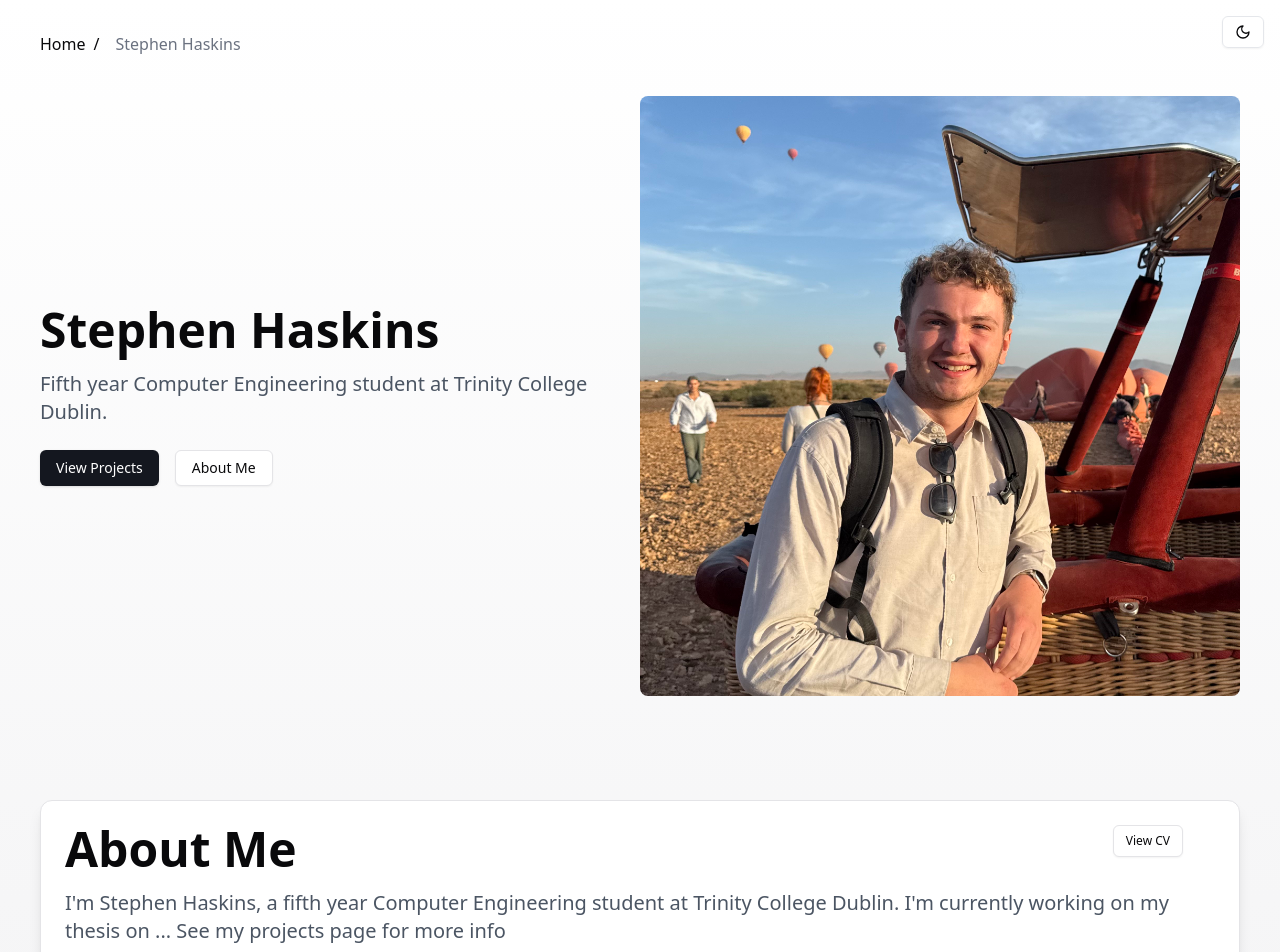
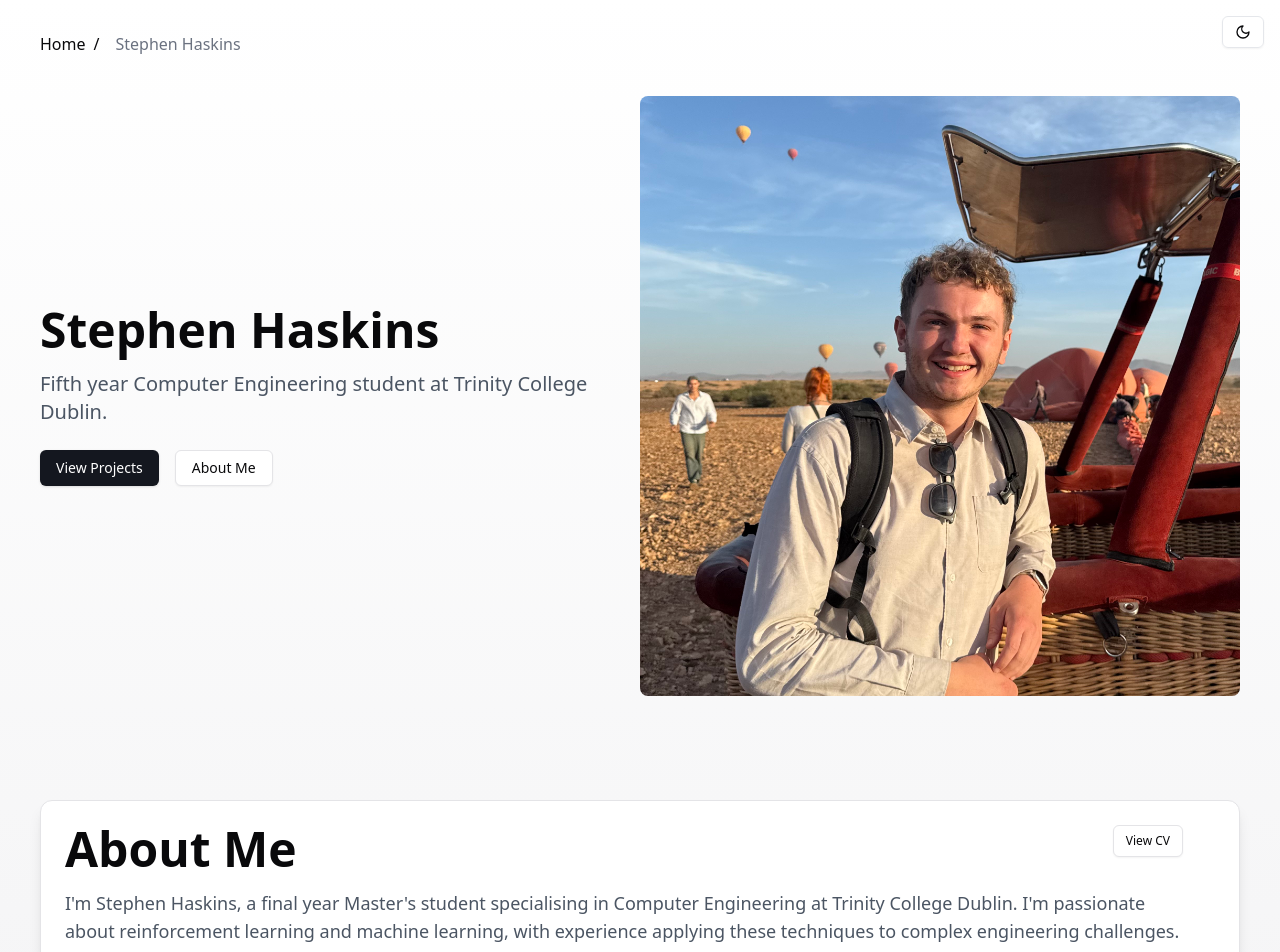
Before and after one commit to Haskins2/personalCV, a Next.js app: page / in a window 1280 px wide. Shown: the top 952 px of the page. Built offline with nearby package versions, Linux system fonts and the light colour scheme.

Commit message:
Updated bio

```diff
--- a/src/app/page.tsx
+++ b/src/app/page.tsx
@@ -158,9 +158,8 @@ export default function Home() {
                   </Link>
                 </div>
               </div>
-              <p className="text-xl text-gray-600 dark:text-gray-300 mb-6">
-                I&apos;m Stephen Haskins, a fifth year Computer Engineering
-                student at Trinity College Dublin. I&apos;m currently working on my thesis on ... See my projects page for more info
+              <p className="text-lg text-gray-600 dark:text-gray-300 mb-6">
+                I&apos;m Stephen Haskins, a final year Master&apos;s student specialising in Computer Engineering at Trinity College Dublin. I&apos;m passionate about reinforcement learning and machine learning, with experience applying these techniques to complex engineering challenges. I&apos;m seeking graduate opportunities where I can contribute to innovative projects and continue developing my skillset.
               </p>
 
               <h2 className="text-2xl font-semibold mb-3 dark:text-white">Education</h2>
```
